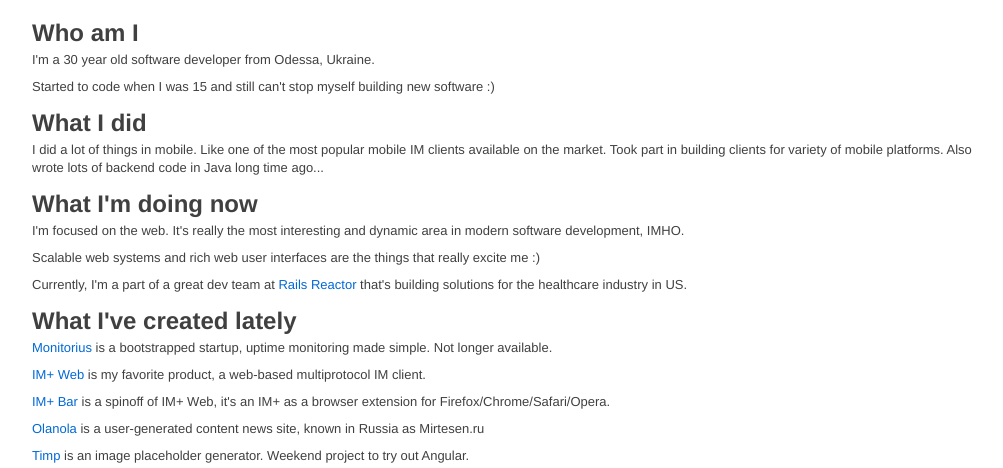
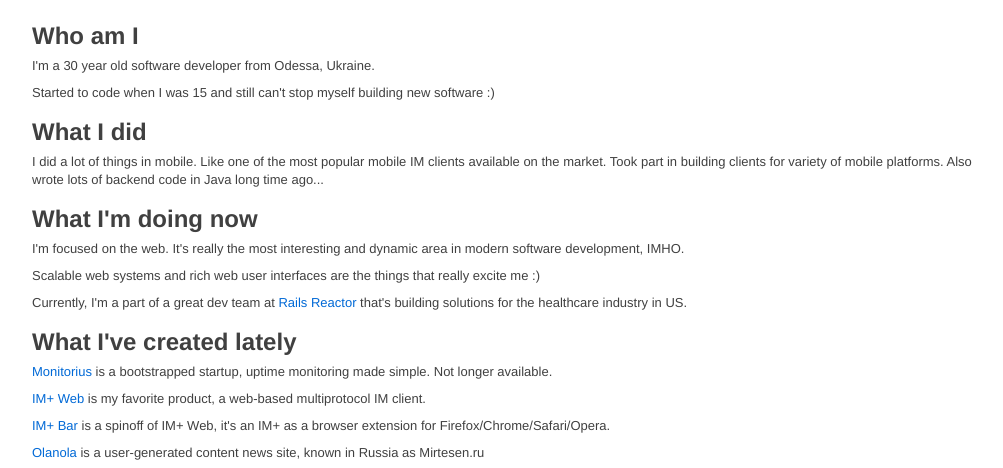
Before and after one commit to gothy/gothy.github.com, a plain HTML site: page index.html in a window 1280 px wide. Shown: the part 318-786 px from the top of the page, without its empty margins (138-1141 px from the left). Drawn offline with Linux system fonts and the light colour scheme.

Commit message:
give some space to h2

```diff
--- a/index.html
+++ b/index.html
@@ -13,6 +13,10 @@
   <style type="text/css">
   body {
     padding-top: 10px;
+  }
+
+  h2 {
+    line-height: 42px;
   }
 
   li {
```
